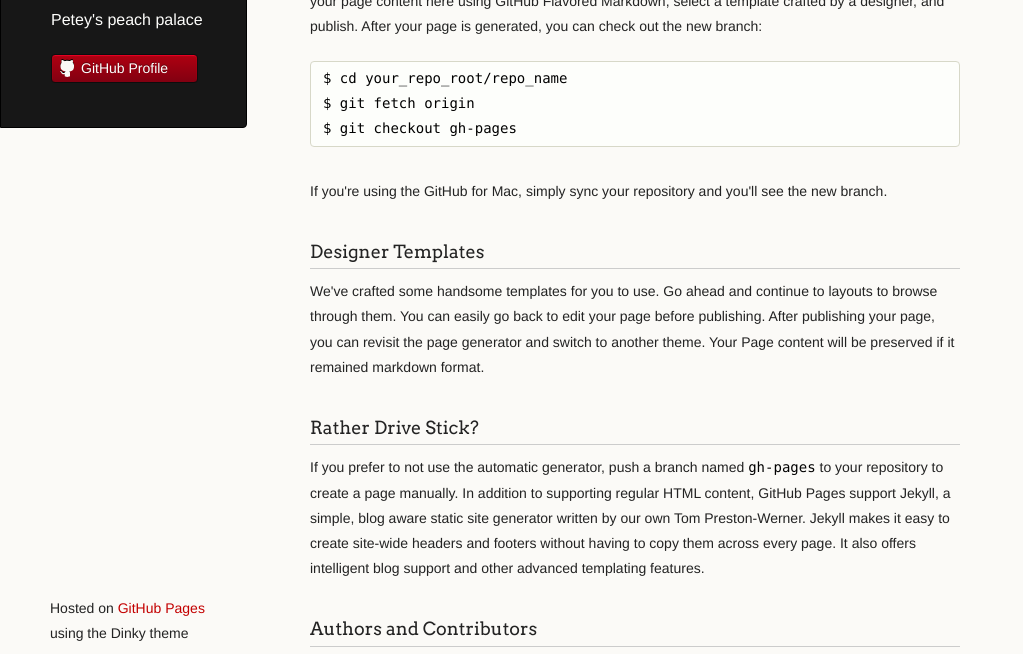
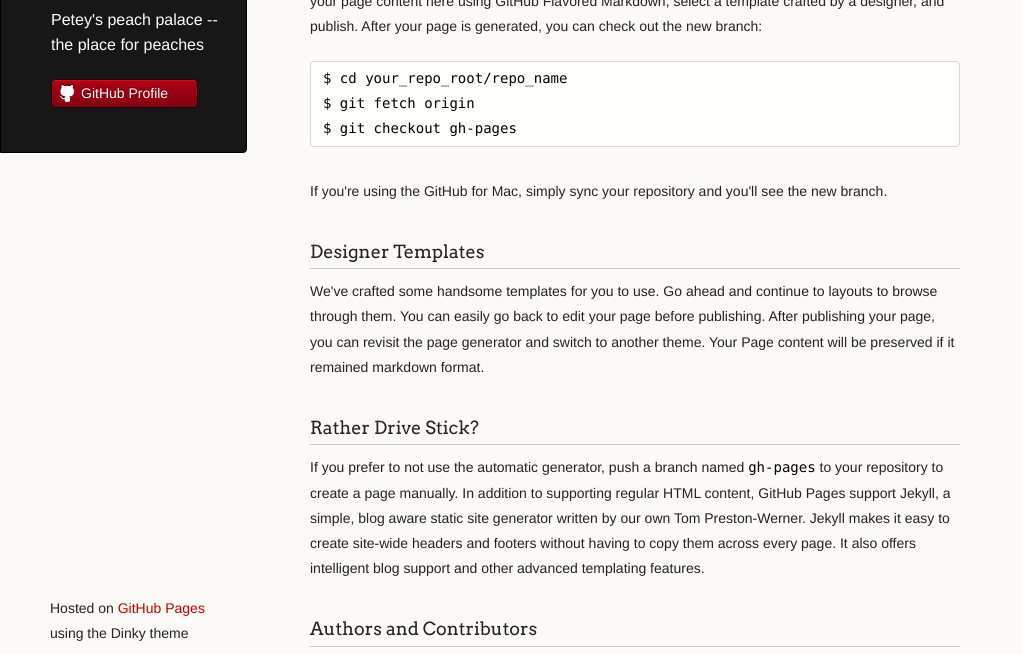
Before and after one commit to peachpal/peachpal.github.io, a plain HTML site: page index.html in a window 1280 px wide. Shown: the part 122-776 px from the top of the page, without its empty margins (0-1023 px from the left). Drawn offline with Linux system fonts and the light colour scheme.

Commit message:
Update index.html

```diff
--- a/index.html
+++ b/index.html
@@ -17,7 +17,7 @@
     <div class="wrapper">
       <header>
         <h1 class="header">Peachpal.GitHub.io</h1>
-        <p class="header">Petey&#39;s peach palace</p>
+        <p class="header">Petey&#39;s peach palace -- the place for peaches</p>
 
 
 
```
